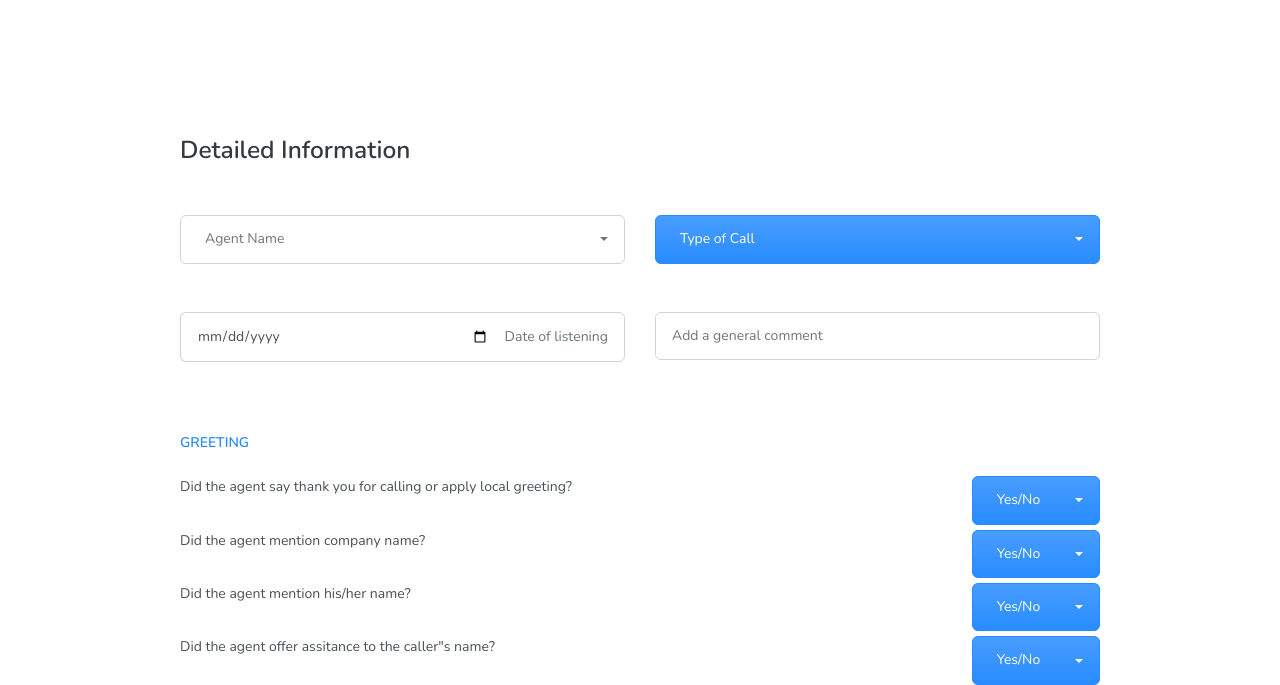
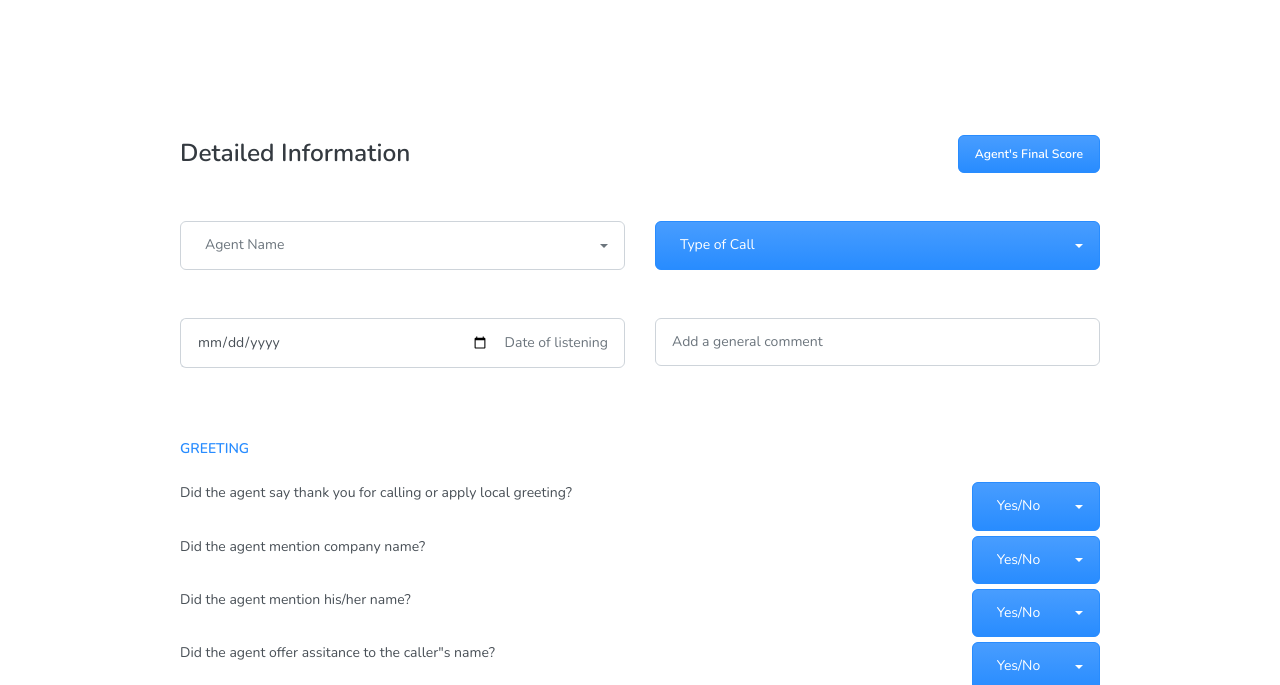
Before and after one commit to felkiriinya/QA, a plain HTML site: page index.html in a window 1280 px wide. Shown: the part 85-770 px from the top of the page. Drawn offline with nearby package versions, Linux system fonts and the light colour scheme.

Commit message:
Added initial files

```diff
--- a/index.html
+++ b/index.html
@@ -67,7 +67,7 @@
                           <h2 class="heading h3 mb-0">Detailed Information</h2>
                         </div>
                         <div class="col-4 text-right">
-                          <!-- <a href="docs/typography.html" class="btn btn-sm btn-primary">Open in Docs</a> -->
+                          <a href="" class="btn btn-sm btn-primary">Agent's Final Score</a>
                         </div>
                       </div>
                       <div class="row-wrapper">
```
